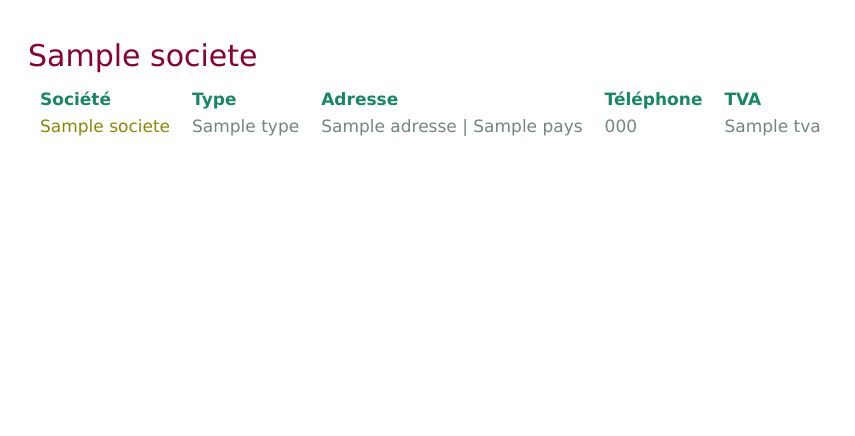
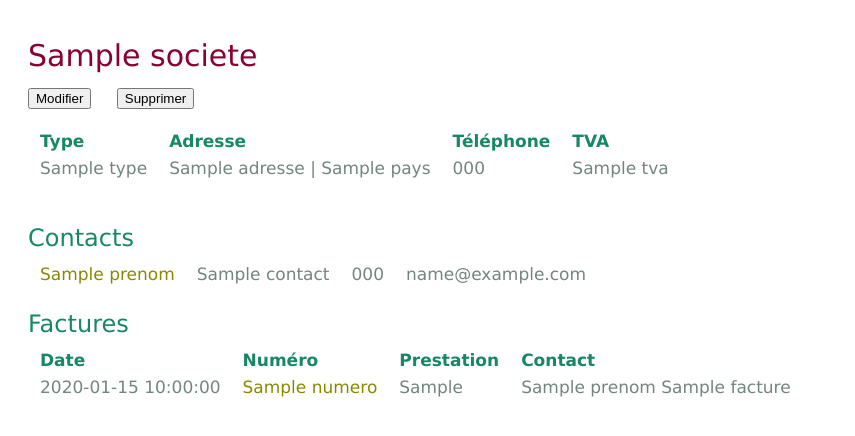
Before and after one commit to ericLavachery/COGIP-app, a PHP site: template view/societes_detail.php in a window 1280 px wide. Shown: the top 436 px of the page, without its empty margins (0-855 px from the left). Run offline with PHP 8.4, Linux system fonts and the light colour scheme; the template is opened without the code that fills it: most values are stand-ins (such as "Sample title", 1, 10 or a date in 2020).

Commit message:
listes contacts et factures dans détail société

```diff
--- a/model/maison.php
+++ b/model/maison.php
@@ -44,5 +44,5 @@ $stmt = $db->query($query);
 $factures = $stmt->fetchAll();
 
 // Titre de la page
-$titre="COGIP : Ici maison!";
+$titre="COGIP | Accueil";
  ?>
--- a/view/css/style.css
+++ b/view/css/style.css
@@ -18,6 +18,9 @@ select {
     width: 315px;
     display: inline-block;
     margin: 5px 0;
+}
+button {
+    margin-right: 20px;
 }
 .tabtitle {
     padding: 0px 10px 5px 10px;
--- a/view/maison.php
+++ b/view/maison.php
@@ -4,7 +4,7 @@
 <head>
     <meta charset="utf-8">
     <link rel="stylesheet" href="view/css/style.css">
-    <title></title>
+    <title><?= $titre ?></title>
 </head>
 <body>
     <h1><?= $titre ?></h1>
--- a/view/societes_detail.php
+++ b/view/societes_detail.php
@@ -3,21 +3,23 @@
 <head>
     <meta charset="utf-8">
     <link rel="stylesheet" href="view/css/style.css">
-    <title></title>
+    <title><?= $titre ?></title>
 </head>
 <body>
     <h1><?= $societe['nom'] ?></h1>
+    <a href="index.php?page=lesboites_modifier&id=<?=$idsociete?>"><button type="button" name="button">Modifier</button></a>
+    <a href="index.php?page=lesboites_modifier&id=<?=$idsociete?>"><button type="button" name="button">Supprimer</button></a>
+    <br>
 
+    <br>
     <table>
         <tr>
-            <td class="tabtitle">Société</td>
             <td class="tabtitle">Type</td>
             <td class="tabtitle">Adresse</td>
             <td class="tabtitle">Téléphone</td>
             <td class="tabtitle">TVA</td>
         </tr>
         <tr>
-            <td class="tabrow"><a href="index.php?page=lesboites_detail&id=<?=$societe['id']?>"><?=$societe['nom']?></a></td>
             <td class="tabrow"><?=$societe['type']?></td>
             <td class="tabrow"><?=$societe['adresse']?> | <?=$societe['pays']?></td>
             <td class="tabrow"><?=$societe['telephone']?></td>
@@ -25,5 +27,37 @@
         </tr>
     </table>
 
+    <br>
+
+    <h3>Contacts</h3>
+    <table>
+        <?php foreach ($contacts as $key => $value){?>
+            <tr>
+                <td class="tabrow"><a href="index.php?page=lesgens_detail&id=<?=$value['id']?>"><?=$value['prenom']?></a></td>
+                <td class="tabrow"><?=$value['nom']?></td>
+                <td class="tabrow"><?=$value['telephone']?></td>
+                <td class="tabrow"><?=$value['email']?></td>
+            </tr>
+        <?php } ?>
+    </table>
+
+    <h3>Factures</h3>
+    <table>
+        <tr>
+            <td class="tabtitle">Date</td>
+            <td class="tabtitle">Numéro</td>
+            <td class="tabtitle">Prestation</td>
+            <td class="tabtitle">Contact</td>
+        </tr>
+        <?php foreach ($factures as $key => $value){?>
+            <tr>
+                <td class="tabrow"><?=$value['date_facturation']?></td>
+                <td class="tabrow"><a href="index.php?page=lepognon_detail&id=<?=$value['id']?>"><?=$value['numero']?></a></td>
+                <td class="tabrow"><?=$value['motif_prestation']?></td>
+                <td class="tabrow"><?=$value['prenom']?> <?=$value['nom']?></td>
+            </tr>
+        <?php } ?>
+    </table>
+
 </body>
 </html>
```
Also changed, not shown: model/societes_detail.php (+24 -4 lines), model/societes_liste.php (+8 -1 lines).
